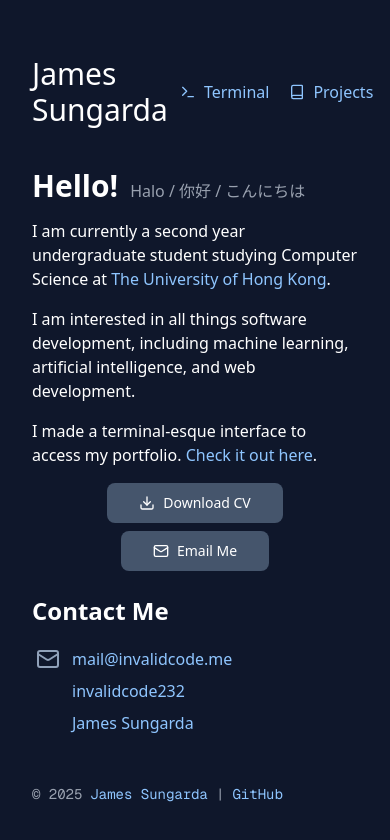
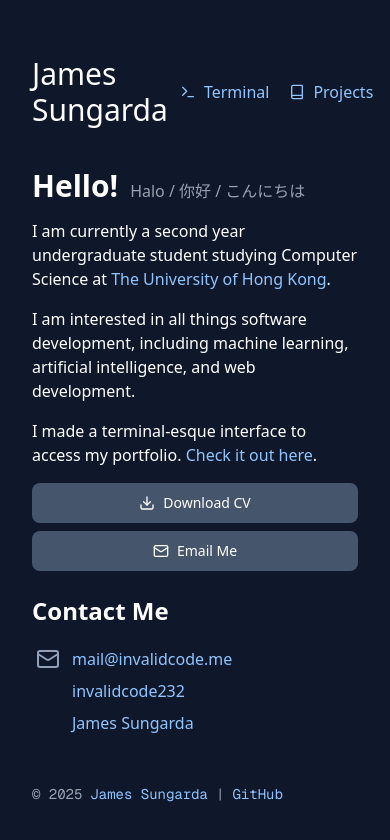
Before and after one commit to invalidcode232/homepage, a Next.js app: page / in a window 390 px wide. Shown: the top 840 px of the page. Built offline with nearby package versions, Linux system fonts and the light colour scheme; some icons are missing.

Commit message:
style(ActionButton): update button class for full-width display and remove unused class

```diff
--- a/src/components/modules/home/action-button.tsx
+++ b/src/components/modules/home/action-button.tsx
@@ -14,7 +14,7 @@ type Props = {
 export default function ActionButton(props: Props) {
   return (
     <Link
-      className="font-semibold flex items-center justify-center"
+      className="font-semibold items-center justify-center w-full block"
       href={props.href}
       // {...(props.isExternal && { target: "_blank" })}
     >
@@ -31,7 +31,7 @@ export default function ActionButton(props: Props) {
           transition: { duration: 0.15 },
         }}
         whileTap={{ scale: 0.98 }}
-        className="block md:inline-block"
+        // className="block md:inline-block"
       >
         <motion.div
           whileHover={{
```
